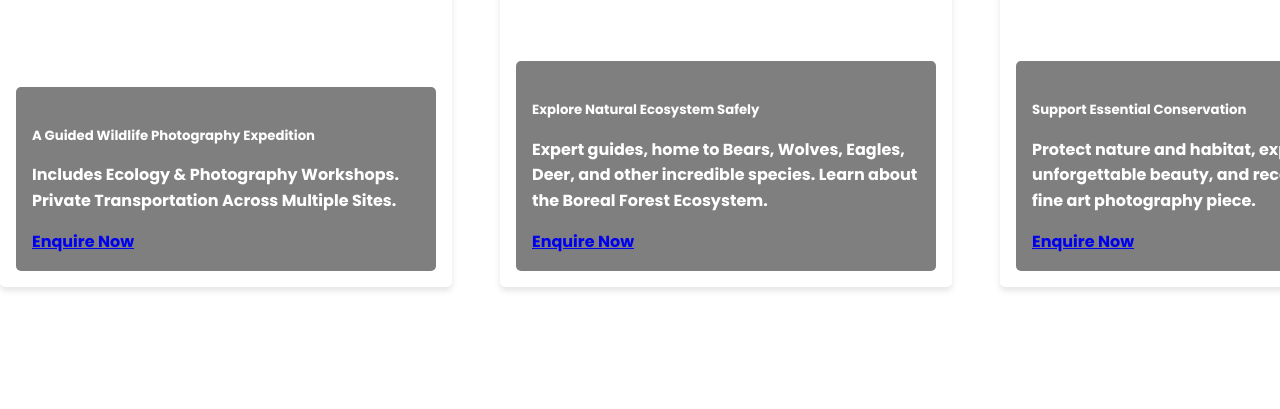
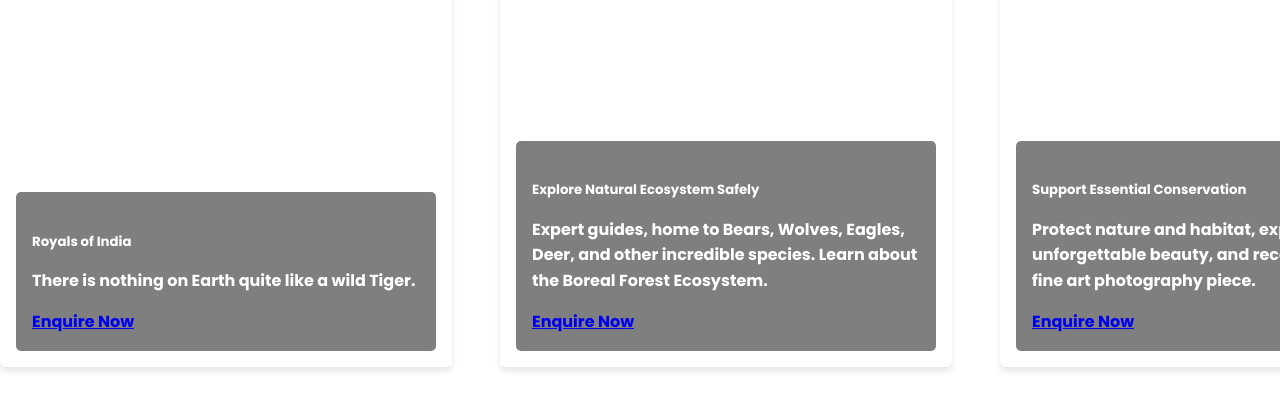
Before and after one commit to tommyvercetti76/JungleBooking, a plain HTML site: page index.html in a window 1280 px wide. Shown: the part 93-502 px from the top of the page. Drawn offline with Linux system fonts and the light colour scheme.

Commit message:
Updated Carousel

```diff
--- a/index.html
+++ b/index.html
@@ -28,8 +28,8 @@
                     <img src="image1.jpg" alt="Image 1" class="carousel-image">
                 </div>
                 <div class="carousel-caption">
-                    <h5>A Guided Wildlife Photography Expedition</h5>
-                    <p>Includes Ecology & Photography Workshops. Private Transportation Across Multiple Sites.</p>
+                    <h5>Royals of India</h5>
+                    <p>There is nothing on Earth quite like a wild Tiger.</p>
                     <a href="birthday.html" class="btn">Enquire Now</a>
                 </div>
             </div>
--- /dev/null
+++ b/json/experiences.json
@@ -0,0 +1,41 @@
+[
+    {
+        "id": 1,
+        "images": [
+            "/images/Tiger1.png",
+            "./images/Tiger2.png",
+            "./images/Tiger3.png",
+            "./images/Tiger4.png"
+        ],
+        "title": "Royals of Bharat",
+        "description": "There is nothing on Earth quite like a wild Tiger.",
+        "buttonTitle": "Enquire Now",
+        "linkedPage": "royals.html"
+    },
+    {
+        "id": 2,
+        "images": [
+            "images/experience2_1.jpg",
+            "images/experience2_2.jpg",
+            "images/experience2_3.jpg",
+            "images/experience2_4.jpg"
+        ],
+        "title": "Explore Natural Ecosystem Safely",
+        "description": "Expert guides, home to Bears, Wolves, Eagles, Deer, and other incredible species. Learn about the Boreal Forest Ecosystem.",
+        "buttonTitle": "Enquire Now",
+        "linkedPage": "ecosystem.html"
+    },
+    {
+        "id": 3,
+        "images": [
+            "images/experience3_1.jpg",
+            "images/experience3_2.jpg",
+            "images/experience3_3.jpg",
+            "images/experience3_4.jpg"
+        ],
+        "title": "Support Essential Conservation",
+        "description": "Protect nature and habitat, experience unforgettable beauty, and receive a custom fine art photography piece.",
+        "buttonTitle": "Enquire Now",
+        "linkedPage": "conservation.html"
+    }
+]
--- a/scripts/script.js
+++ b/scripts/script.js
@@ -2,3 +2,113 @@ function toggleMenu() {
   const navLinks = document.getElementById("navLinks");
   navLinks.classList.toggle("active");
 }
+
+function initInnerCarousels() {
+  const innerCarousels = document.querySelectorAll('.carousel-item .carousel-inner');
+
+  for (const innerCarousel of innerCarousels) {
+    let currentItemIndex = 0;
+    const carouselItems = innerCarousel.querySelectorAll('.carousel-item');
+    const totalItems = carouselItems.length;
+
+    setInterval(() => {
+      currentItemIndex = (currentItemIndex + 1) % totalItems;
+      for (let i = 0; i < totalItems; i++) {
+        const translateX = i < currentItemIndex ? '-100%' : i === currentItemIndex ? '0' : '100%';
+        carouselItems[i].style.transform = `translateX(${translateX})`;
+      }
+    }, 4000);
+  }
+}
+
+document.addEventListener('DOMContentLoaded', initInnerCarousels);
+
+
+
+// Get The JSON for parsing
+
+document.addEventListener('DOMContentLoaded', () => {
+  fetch('/json/experiences.json')
+    .then((response) => response.json())
+    .then((experiences) => {
+      const carouselInner = document.querySelector('.carousel-inner');
+      experiences.forEach((experience, index) => {
+        createCarouselItem(carouselInner, experience, index);
+      });
+    })
+    .catch((error) => console.error('Error fetching experiences:', error));
+});
+
+function createCarouselItem(carouselInner, experience, index) {
+  const carouselItemId = `carousel-${index + 1}`;
+
+  const carouselRadio = document.createElement('input');
+  carouselRadio.classList.add('carousel-radio');
+  carouselRadio.type = 'radio';
+  carouselRadio.name = 'carousel';
+  carouselRadio.id = carouselItemId;
+  if (index === 0) {
+    carouselRadio.checked = true;
+  }
+  carouselInner.appendChild(carouselRadio);
+
+  const carouselItem = document.createElement('div');
+  carouselItem.classList.add('carousel-item');
+
+  const subCarouselId = `sub-carousel-${index + 1}`;
+
+  const subCarouselRadio = document.createElement('input');
+  subCarouselRadio.classList.add('sub-carousel-radio');
+  subCarouselRadio.type = 'radio';
+  subCarouselRadio.name = subCarouselId;
+  subCarouselRadio.id = `${subCarouselId}-1`;
+  subCarouselRadio.checked = true;
+  carouselItem.appendChild(subCarouselRadio);
+
+  experience.images.slice(1).forEach((img, idx) => {
+    const subCarouselRadio = document.createElement('input');
+    subCarouselRadio.classList.add('sub-carousel-radio');
+    subCarouselRadio.type = 'radio';
+    subCarouselRadio.name = subCarouselId;
+    subCarouselRadio.id = `${subCarouselId}-${idx + 2}`;
+    carouselItem.appendChild(subCarouselRadio);
+  });
+
+  const carouselImageContainer = document.createElement('div');
+  carouselImageContainer.classList.add('carousel-image-container');
+  carouselItem.appendChild(carouselImageContainer);
+
+  experience.images.forEach((img, idx) => {
+    const carouselImage = document.createElement('img');
+    carouselImage.classList.add('carousel-image');
+    carouselImage.src = img;
+    carouselImage.alt = experience.title;
+    carouselImageContainer.appendChild(carouselImage);
+    carouselImage.style.order = idx + 1;
+
+    const subCarouselLabel = document.createElement('label');
+    subCarouselLabel.classList.add('sub-carousel-control');
+    subCarouselLabel.htmlFor = `${subCarouselId}-${idx === 0 ? experience.images.length : idx}`;
+    carouselImageContainer.appendChild(subCarouselLabel);
+  });
+
+  const carouselCaption = document.createElement('div');
+  carouselCaption.classList.add('carousel-caption');
+  carouselItem.appendChild(carouselCaption);
+
+  const title = document.createElement('h5');
+  title.textContent = experience.title;
+  carouselCaption.appendChild(title);
+
+  const description = document.createElement('p');
+  description.textContent = experience.description;
+  carouselCaption.appendChild(description);
+
+  const button = document.createElement('a');
+  button.classList.add('carousel-btn');
+  button.href = experience.linkedPage;
+  button.textContent = experience.buttonTitle;
+  carouselCaption.appendChild(button);
+
+  carouselInner.appendChild(carouselItem);
+}
```
Also changed, not shown: images/Tiger1.png (added), images/Tiger4.png (added), 2 other files.
